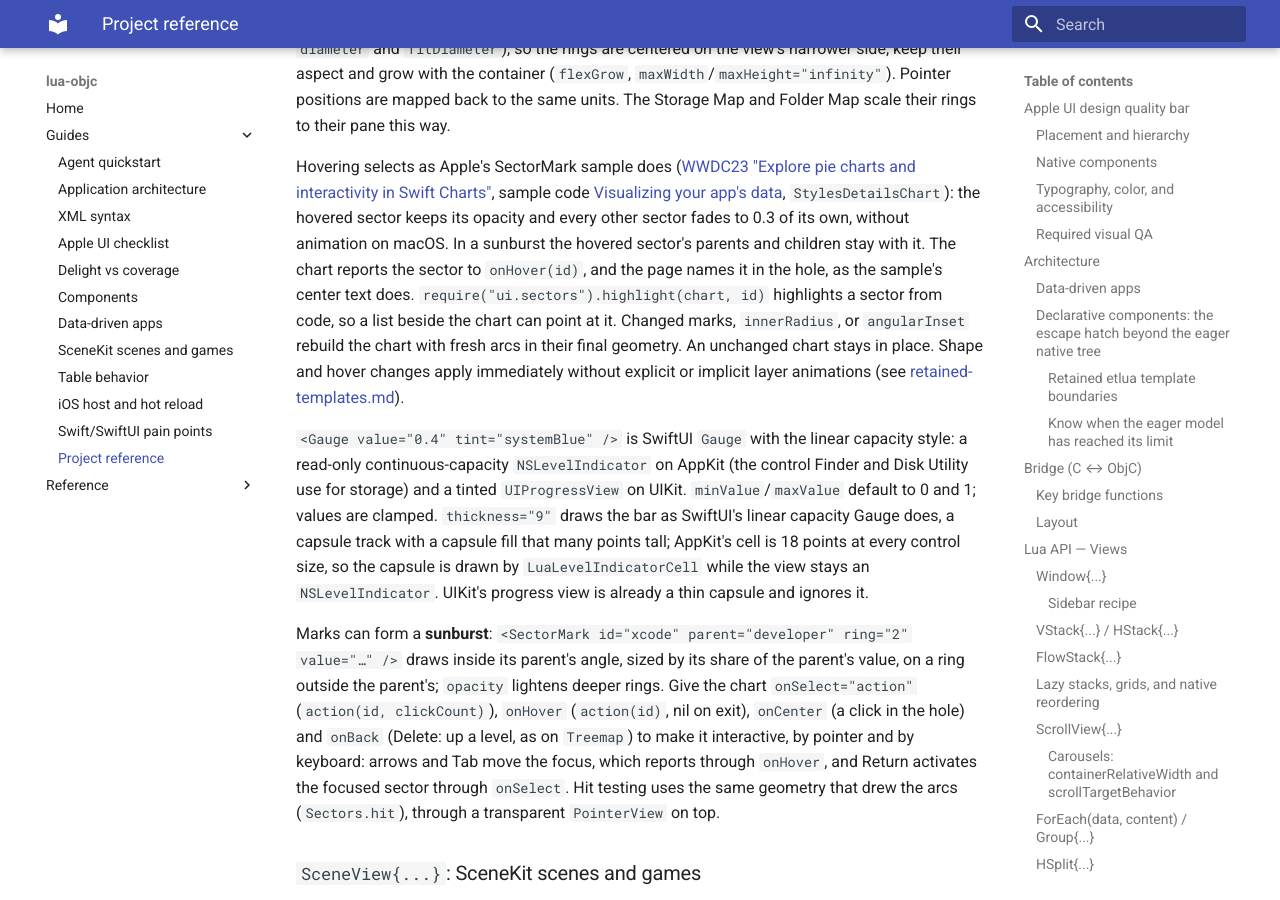
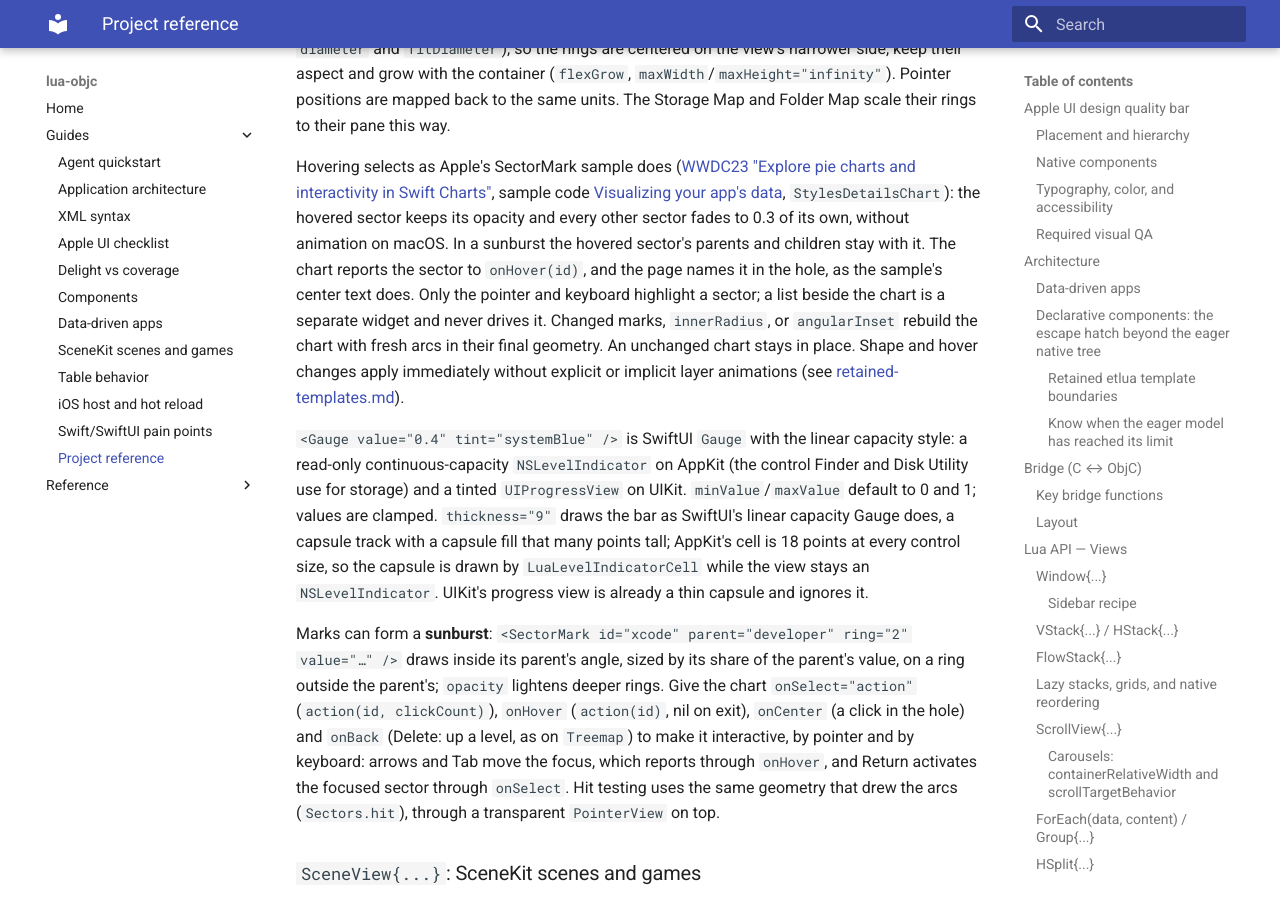
Before and after one commit to corepunch/lua-objc, an MkDocs documentation site: the page built from docs/PROJECT_REFERENCE.md, in a window 1280 px wide and 900 px high, scrolled down 24197 px. Built offline with MkDocs 1.6.1 and Material for MkDocs 9.7.7, drawn with Linux system fonts in a browser that asks for light colours.

Commit message:
Diskmap: the chart and the list are separate widgets
Hovering a sector no longer selects its list row, and selecting a row no
longer highlights its sector. The chart highlights only what the pointer
or keyboard is on; the list paints the kept selection. Sectors.highlight,
which existed only for that link, is removed.

Co-Authored-By: Claude Opus 5.5 <noreply@anthropic.com>

```diff
--- a/docs/PROJECT_REFERENCE.md
+++ b/docs/PROJECT_REFERENCE.md
@@ -1074,9 +1074,9 @@ sample code [Visualizing your app's data](https://developer.apple.com/documentat
 opacity and every other sector fades to 0.3 of its own, without animation on
 macOS. In a sunburst the hovered sector's parents and children stay with it.
 The chart reports the sector to `onHover(id)`, and the page names it in the
-hole, as the sample's center text does.
-`require("ui.sectors").highlight(chart, id)` highlights a sector from code,
-so a list beside the chart can point at it. Changed marks, `innerRadius`,
+hole, as the sample's center text does. Only the pointer and keyboard
+highlight a sector; a list beside the chart is a separate widget and never
+drives it. Changed marks, `innerRadius`,
 or `angularInset` rebuild the chart with fresh arcs in their final geometry.
 An unchanged chart stays in place. Shape and hover changes apply immediately
 without explicit or implicit layer animations (see
```
Also changed, not shown: apps/diskmap/MOTION.md (+4 -3 lines), 6 other files.
